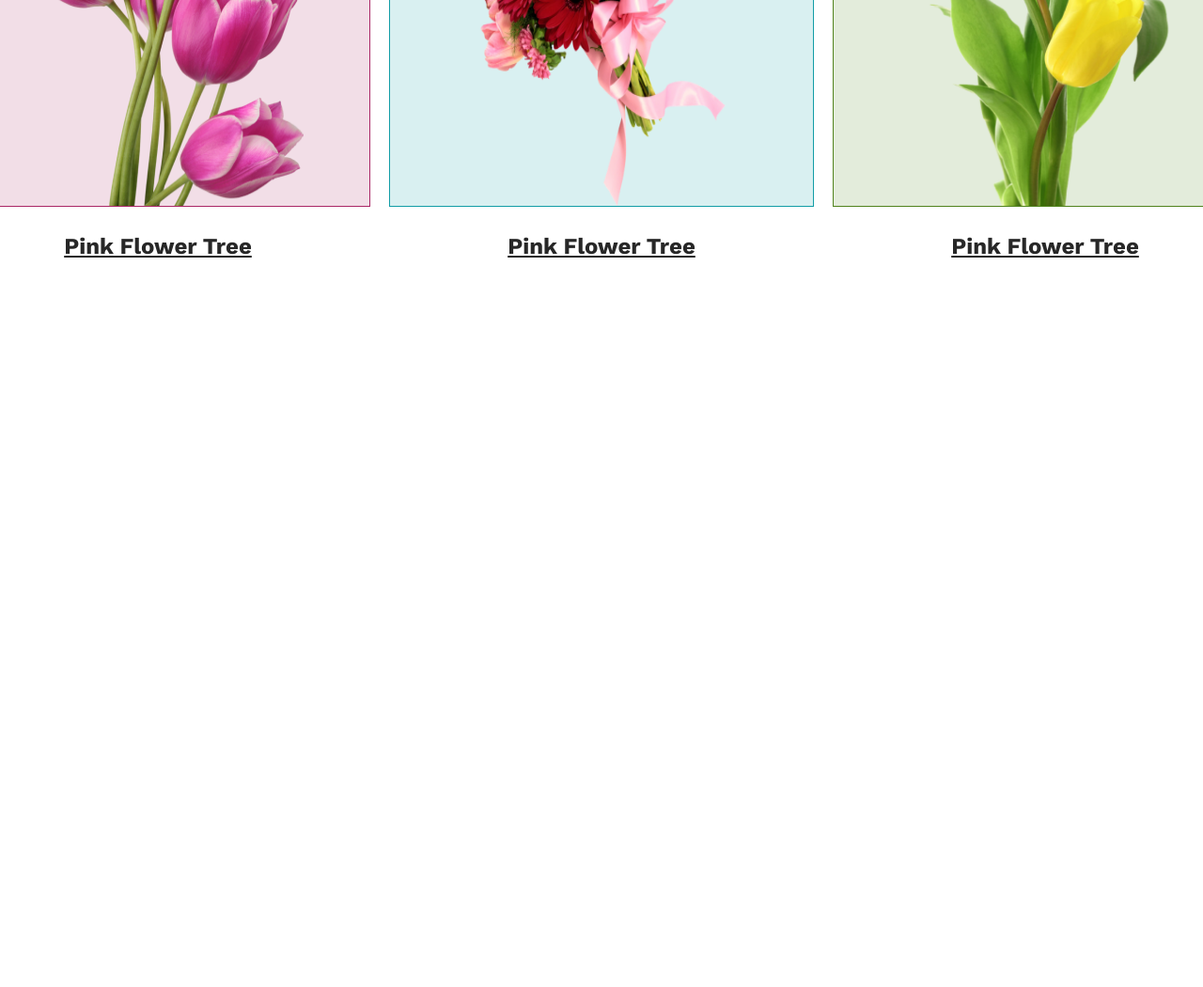
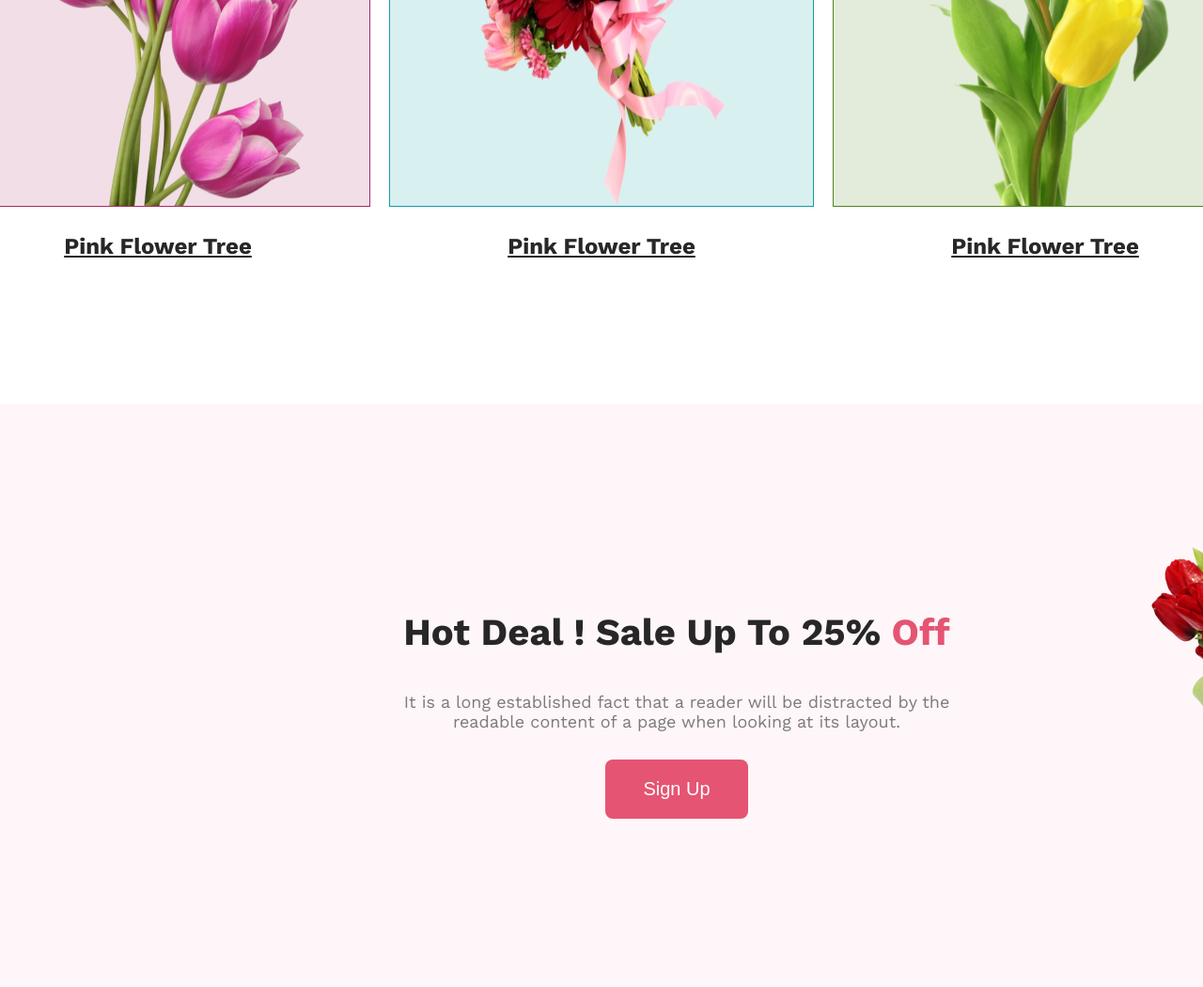
Before and after one commit to ronysarker49/flower-shop-assignment-main, a plain HTML site: page index.html in a window 1280 px wide. Shown: the part 1461-2511 px from the top of the page at 94% size. Before the commit the page ends 1761 px from the top, so only its background shows below. Drawn offline with nearby package versions, Linux system fonts and the light colour scheme.

Commit message:
hot deal section added

```diff
--- a/index.html
+++ b/index.html
@@ -62,6 +62,18 @@
             </div>
 
         </section>
+
+        <!-- Hot Deal Section star -->
+
+        <section class="hot-deal">
+            <div class="hot-deal-feature">
+                <h3 class="deal-title">Hot Deal ! Sale Up To 25% <span>Off</span></h3>
+                <p class="deal-description">It is a long established fact that a reader will be distracted by the
+                    readable content of a page when looking at its layout.</p>
+                <button class="btn-primary">Sign Up</button>
+            </div>
+            <img src="Flower Asset/pngwing 8.png" alt="">
+        </section>
     </main>
 
     <footer>
--- a/styles/style.css
+++ b/styles/style.css
@@ -108,3 +108,39 @@ header {
     font-weight: 700;
     text-decoration: underline;
 }
+
+/* hot deal section related styles */
+
+.hot-deal {
+    display: flex;
+    background: rgba(229, 84, 115, 0.05);
+    margin-top: 130px;
+    align-items: center;
+}
+
+.hot-deal-feature {
+    padding: 100px 200px 100px 420px;
+    text-align: center;
+}
+
+.hot-deal img {
+    margin: 100px 240px 100px 0px;
+}
+
+.deal-title {
+    color: #272727;
+    font-size: 40px;
+    font-weight: 800;
+}
+
+.deal-title span {
+    color: #E55473;
+}
+
+.deal-description {
+    color: rgba(39, 39, 39, 0.60);
+    font-size: 18px;
+    font-weight: 400;
+    width: 600px;
+    margin: 30px 0 30px 0;
+}
```
